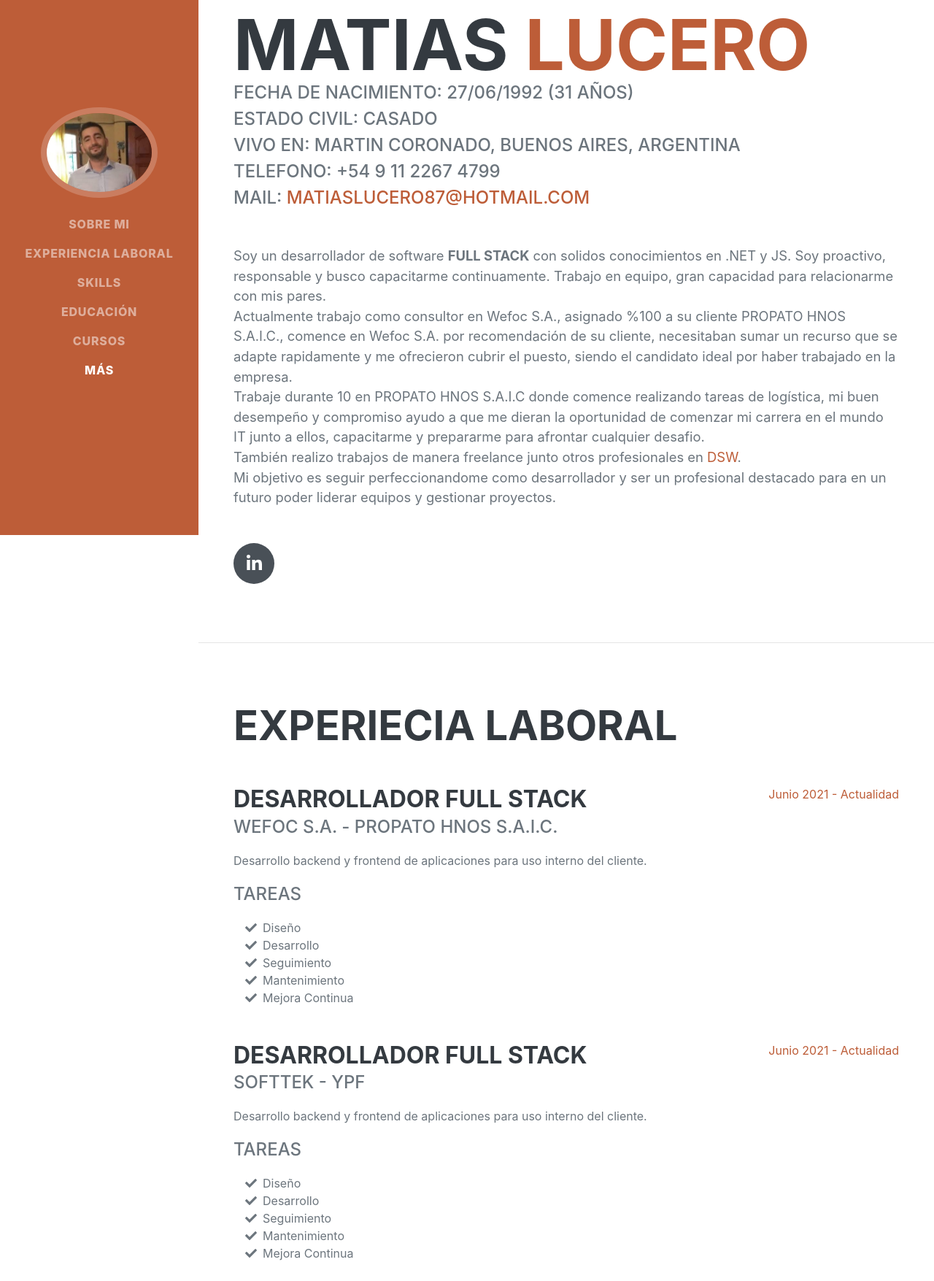
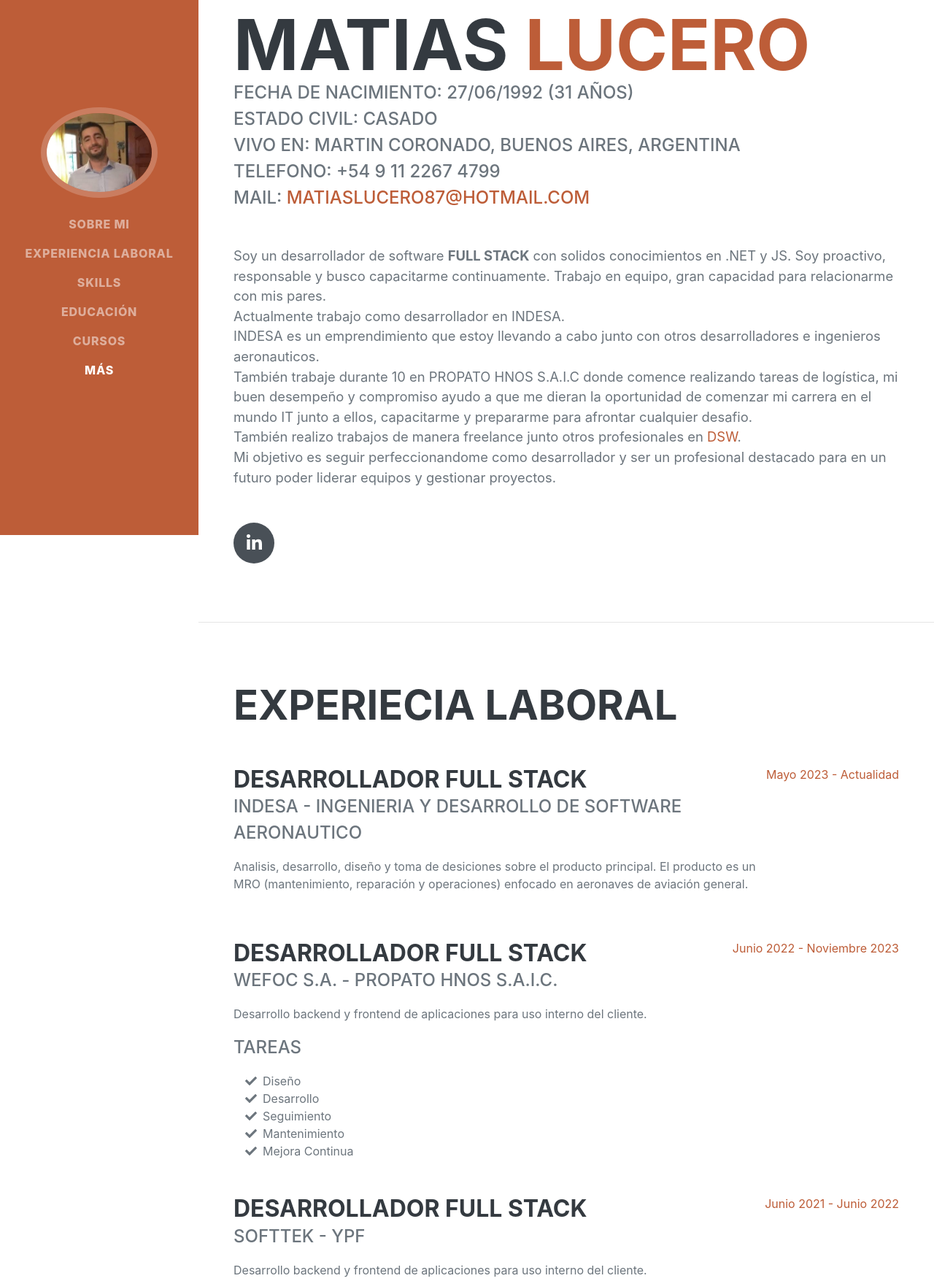
Before and after one commit to mlucero87/mlucero87.github.io, a plain HTML site: page index.html in a window 1280 px wide. Shown: the part 67-1822 px from the top of the page at 73% size. Drawn offline with nearby package versions, Linux system fonts and the light colour scheme; a web font is replaced by a local one.

Commit message:
Update index.html

```diff
--- a/index.html
+++ b/index.html
@@ -59,16 +59,17 @@
                     Vivo en: Martin Coronado, Buenos Aires, Argentina <br> Telefono: +54 9 11 2267 4799<br>
                     Mail: <a href="mailto:matiaslucero87@hotmail.com">matiaslucero87@hotmail.com</a>
                 </div>
+
                 <p class="lead mb-5">Soy un desarrollador de software <b>FULL STACK</b> con solidos conocimientos en
                     .NET y JS. Soy proactivo,
                     responsable y busco capacitarme continuamente. Trabajo en equipo, gran capacidad para relacionarme
                     con mis pares.
                     <br>
-                    Actualmente trabajo como consultor en Wefoc S.A., asignado %100 a su cliente PROPATO HNOS S.A.I.C., comence en Wefoc S.A.
-                    por recomendación de su cliente, necesitaban sumar un recurso que se adapte rapidamente y me ofrecieron cubrir el puesto,
-                    siendo el candidato ideal por haber trabajado en la empresa.
+                    Actualmente trabajo como desarrollador en INDESA.
                     <br>
-                    Trabaje durante 10 en PROPATO HNOS S.A.I.C donde comence realizando tareas de logística, mi buen
+                    INDESA es un emprendimiento que estoy llevando a cabo junto con otros desarrolladores e ingenieros aeronauticos.
+                    <br>
+                    También trabaje durante 10 en PROPATO HNOS S.A.I.C donde comence realizando tareas de logística, mi buen
                     desempeño y compromiso ayudo a que me dieran la oportunidad
                     de comenzar mi carrera en el mundo IT junto a ellos, capacitarme y prepararme para afrontar
                     cualquier desafio.
@@ -92,6 +93,17 @@
         <section class="resume-section" id="experience">
             <div class="resume-section-content">
                 <h2 class="mb-5">Experiecia Laboral</h2>
+                <div class="d-flex flex-column flex-md-row justify-content-between mb-5">
+                    <div class="flex-grow-1">
+                        <h3 class="mb-0">Desarrollador Full Stack</h3>
+                        <div class="subheading mb-3">INDESA - INGENIERIA Y DESARROLLO DE SOFTWARE AERONAUTICO</div>
+                        <p>
+                            Analisis, desarrollo, diseño y toma de desiciones sobre el producto principal.
+                            El producto es un MRO (mantenimiento, reparación y operaciones) enfocado en aeronaves de aviación general.
+                        </p>
+                    </div>
+                    <div class="flex-shrink-0"><span class="text-primary">Mayo 2023 - Actualidad</span></div>
+                </div>
                 <div class="d-flex flex-column flex-md-row justify-content-between mb-5">
                     <div class="flex-grow-1">
                         <h3 class="mb-0">Desarrollador Full Stack</h3>
@@ -123,7 +135,7 @@
                             </li>
                         </ul>
                     </div>
-                    <div class="flex-shrink-0"><span class="text-primary">Junio 2021 - Actualidad</span></div>
+                    <div class="flex-shrink-0"><span class="text-primary">Junio 2022 - Noviembre 2023</span></div>
                 </div>
                 <div class="d-flex flex-column flex-md-row justify-content-between mb-5">
                     <div class="flex-grow-1">
@@ -156,7 +168,7 @@
                             </li>
                         </ul>
                     </div>
-                    <div class="flex-shrink-0"><span class="text-primary">Junio 2021 - Actualidad</span></div>
+                    <div class="flex-shrink-0"><span class="text-primary">Junio 2021 - Junio 2022</span></div>
                 </div>
                 <div class="d-flex flex-column flex-md-row justify-content-between mb-5">
                     <div class="flex-grow-1">
@@ -223,6 +235,10 @@
                     <li>
                         <span class="fa-li"><i class="fas fa-asterisk"></i></span>
                         .NET CORE
+                    </li>
+                    <li>
+                        <span class="fa-li"><i class="fas fa-asterisk"></i></span>
+                        .NET Framework
                     </li>
                     <li>
                         <span class="fa-li"><i class="fas fa-asterisk"></i></span>
```
